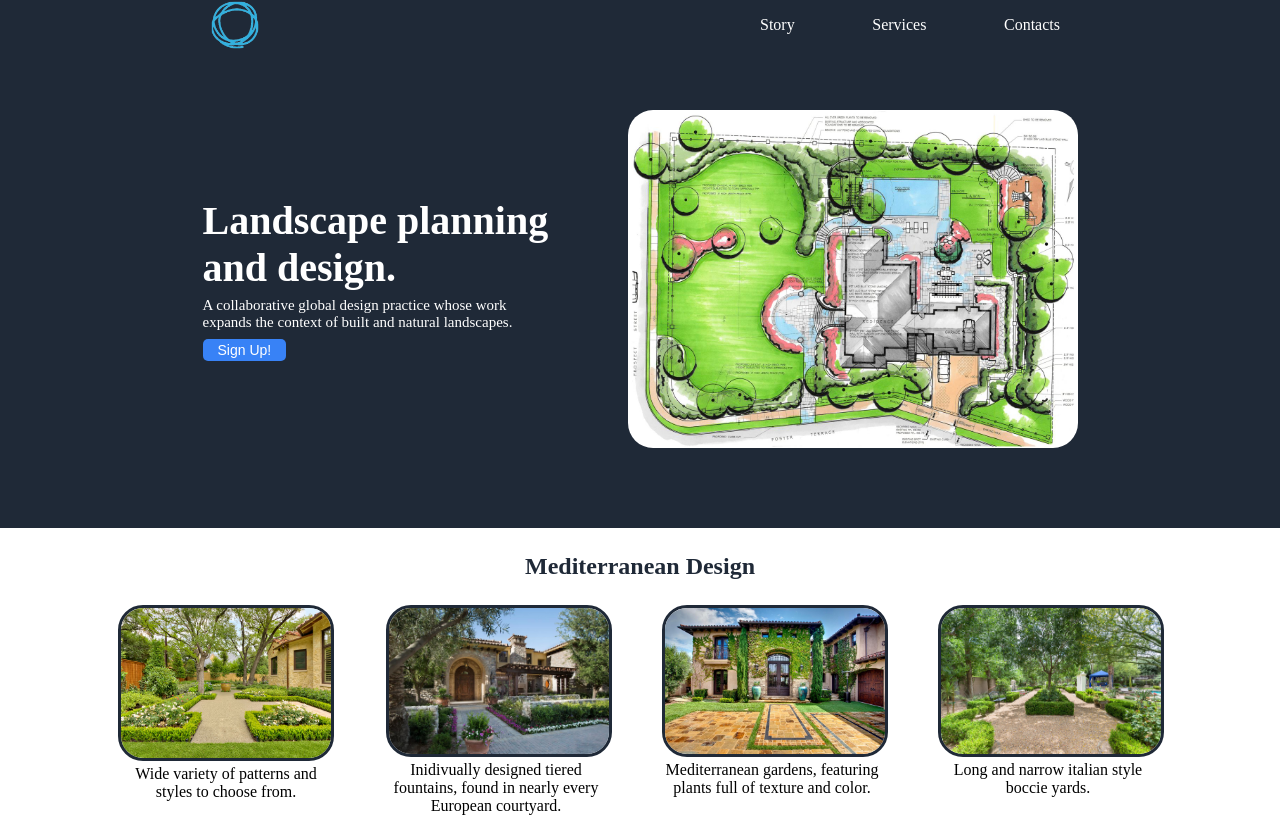
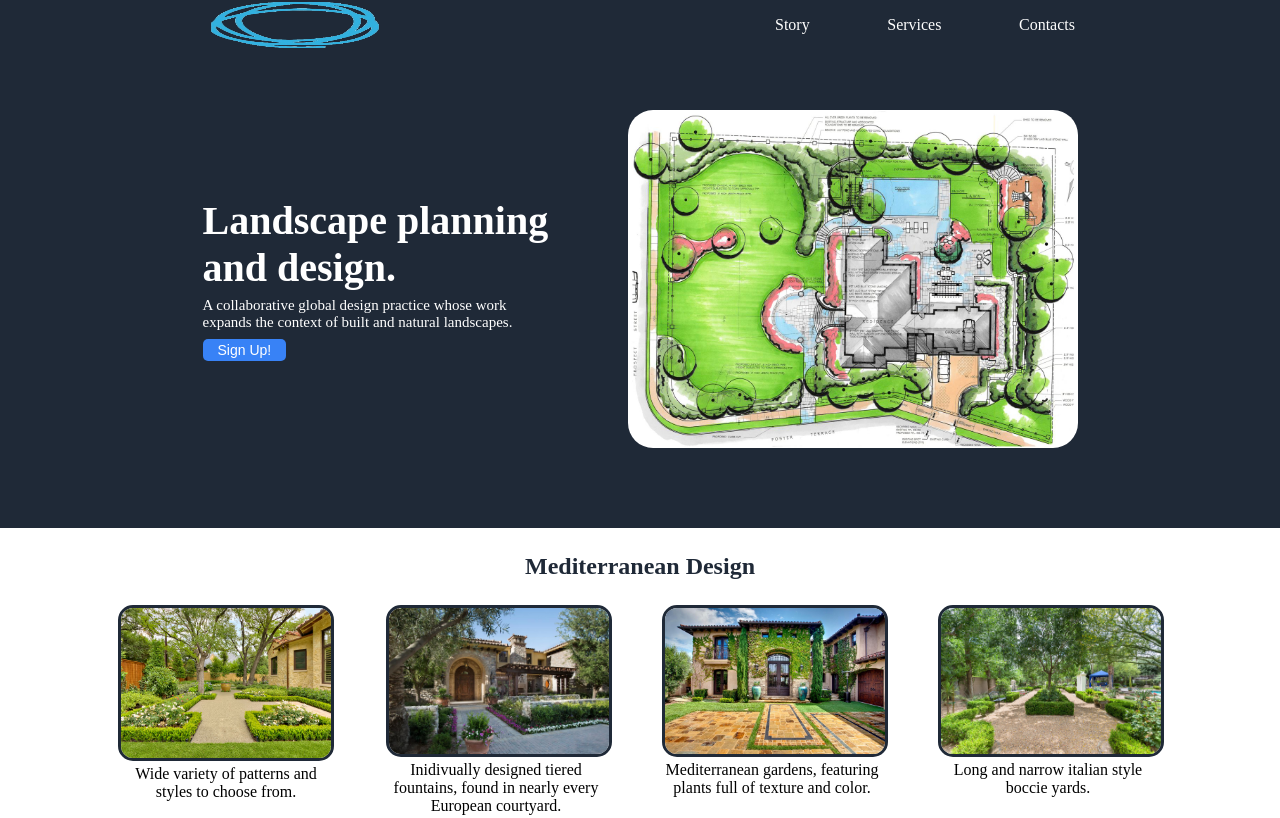
Before and after one commit to AugustinCr/flexboxproject, a plain HTML site: page index.html in a window 1280 px wide. Shown: the top 818 px of the page. Drawn offline with Linux system fonts and the light colour scheme; files whose address does not match are found by name.

Commit message:
/home/cordovan/Desktop/the_odin_project/flexboxproject/

```diff
--- a/index.html
+++ b/index.html
@@ -9,12 +9,16 @@
 
     <body>
             <div class="header">
-                <img class= "headleft" src="/home/cordovan/Desktop/the_odin_project/flexboxproject/images/logo.png">
-                <ul class="headright">
-                    <li><a href="google.com">Story</a></li>
-                    <li><a href="google.com">Services</a></li>
-                    <li><a href="google.com">Contacts</a></li>
-                </ul>
+                <div class="header-container">
+                    <div class= "headleft">
+                        <img src="/home/cordovan/Desktop/the_odin_project/flexboxproject/images/logo.png">
+                    </div>
+                        <ul class="headul">
+                            <li><a href="google.com">Story</a></li>
+                            <li><a href="google.com">Services</a></li>
+                            <li><a href="google.com">Contacts</a></li>
+                        </ul>
+                </div>
             </div>
             <div class="section1">
                 <div class="section1-text">
--- a/style.css
+++ b/style.css
@@ -9,21 +9,25 @@ body {
     display: flex;
     background-color: #1F2937;
     color: white;
+    justify-content: center;
+}
+
+.header-container {
+    display: flex;
+    max-width: 870px;
+    flex: 1 1 auto;
     justify-content: space-between;
-    align-items: center;
 }
 
 .headleft {
     display: flex;
     max-width: 50px;
     max-height: 50px;
-    margin-left: 210px;
 }
 
-.headright {
+.headul {
     display: flex;
     list-style-type: none;
-    margin-right: 220px;
     justify-content: space-between;
     flex: 1 1 auto;
     max-width: 300px;
@@ -105,7 +109,7 @@ a, a:hover, a:focus, a:active {
 .section2-designs {
     max-width: 220px;
     max-height: 150px;
-    border-radius: 25px;
+    border-radius: 15px;
     border: 3px solid #1F2937;
 }
 
```
